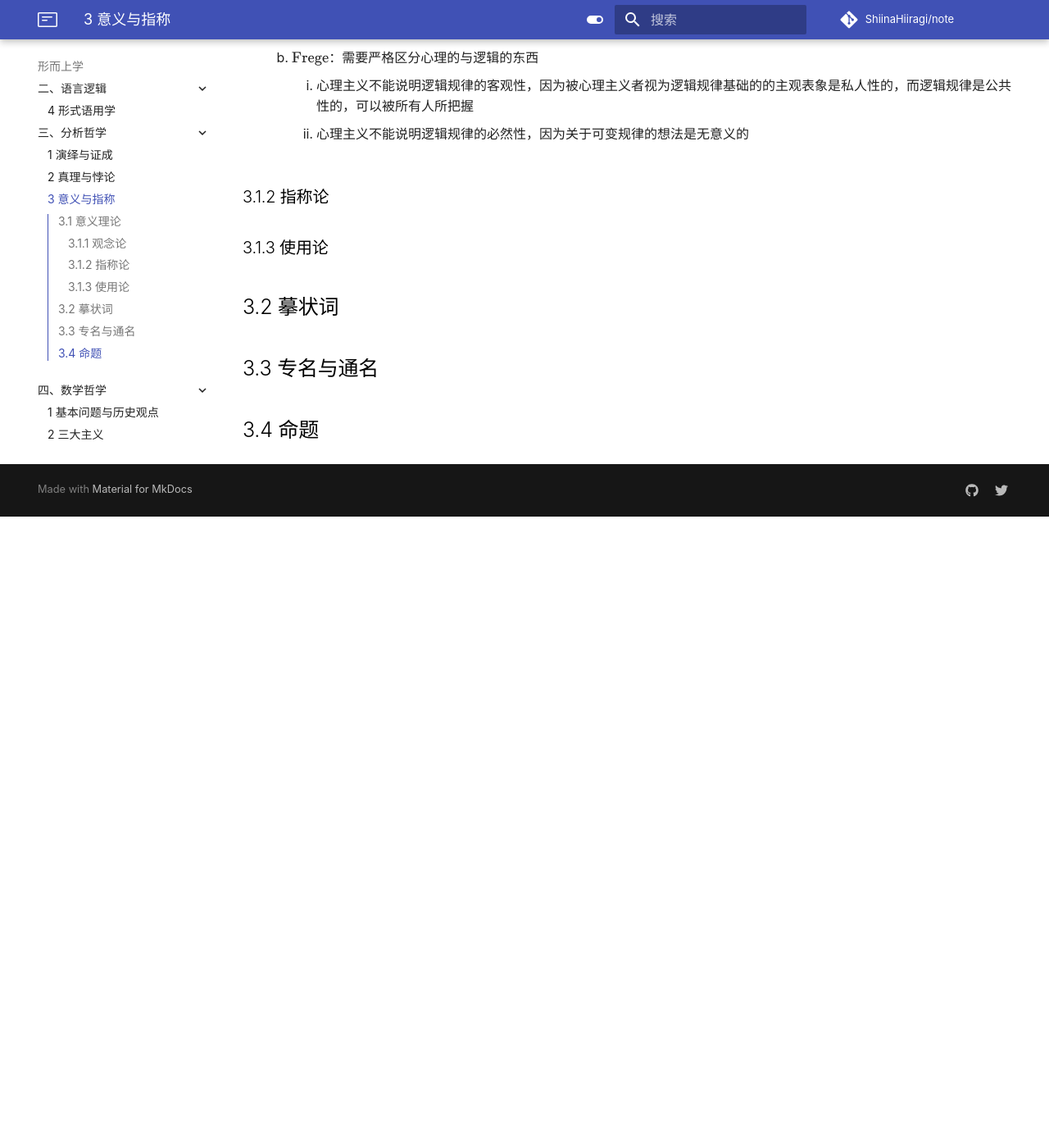
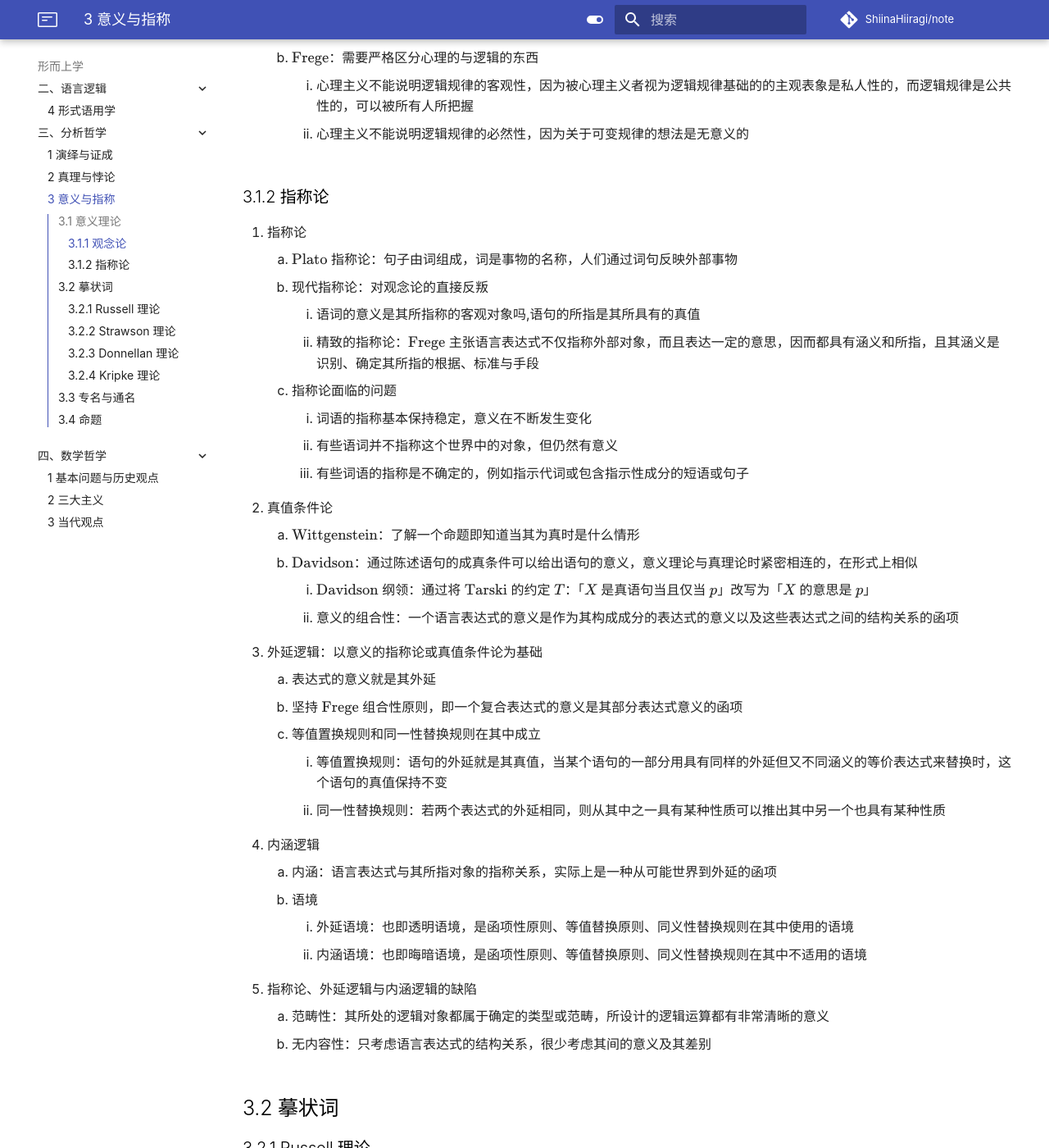
Before and after one commit to ShiinaHiiragi/note, an MkDocs documentation site: the page built from docs/meta/logic/mean.md, in a window 1280 px wide and 1400 px high, scrolled down 1199 px. Shown: the whole window at 82% size. Built offline with MkDocs 1.6.1 and Material for MkDocs 9.7.7, drawn with Linux system fonts in a browser that asks for light colours; comment, search, counter and statistics services are not loaded; before the commit the page ends 1829 px from its top, so only the background shows below that; some of the changed text lies outside the part shown.

Commit message:
stage pinch

```diff
--- a/docs/meta/logic/mean.md
+++ b/docs/meta/logic/mean.md
@@ -31,10 +31,43 @@
         2. 心理主义不能说明逻辑规律的必然性，因为关于可变规律的想法是无意义的
 
 ### 3.1.2 指称论
-
-### 3.1.3 使用论
+1. 指称论
+    1. $\text{Plato}$ 指称论：句子由词组成，词是事物的名称，人们通过词句反映外部事物
+    2. 现代指称论：对观念论的直接反叛
+        1. 语词的意义是其所指称的客观对象吗,语句的所指是其所具有的真值
+        2. 精致的指称论：$\text{Frege}$ 主张语言表达式不仅指称外部对象，而且表达一定的意思，因而都具有涵义和所指，且其涵义是识别、确定其所指的根据、标准与手段
+    3. 指称论面临的问题
+        1. 词语的指称基本保持稳定，意义在不断发生变化
+        2. 有些语词并不指称这个世界中的对象，但仍然有意义
+        3. 有些词语的指称是不确定的，例如指示代词或包含指示性成分的短语或句子
+2. 真值条件论
+    1. $\text{Wittgenstein}$：了解一个命题即知道当其为真时是什么情形
+    2. $\text{Davidson}$：通过陈述语句的成真条件可以给出语句的意义，意义理论与真理论时紧密相连的，在形式上相似
+        1. $\text{Davidson}$ 纲领：通过将 $\text{Tarski}$ 的约定 $T$：「$X$ 是真语句当且仅当 $p$」改写为「$X$ 的意思是 $p$」
+        2. 意义的组合性：一个语言表达式的意义是作为其构成成分的表达式的意义以及这些表达式之间的结构关系的函项
+3. 外延逻辑：以意义的指称论或真值条件论为基础
+    1. 表达式的意义就是其外延
+    2. 坚持 $\text{Frege}$ 组合性原则，即一个复合表达式的意义是其部分表达式意义的函项
+    3. 等值置换规则和同一性替换规则在其中成立
+        1. 等值置换规则：语句的外延就是其真值，当某个语句的一部分用具有同样的外延但又不同涵义的等价表达式来替换时，这个语句的真值保持不变
+        2. 同一性替换规则：若两个表达式的外延相同，则从其中之一具有某种性质可以推出其中另一个也具有某种性质
+4. 内涵逻辑
+    1. 内涵：语言表达式与其所指对象的指称关系，实际上是一种从可能世界到外延的函项
+    2. 语境
+        1. 外延语境：也即透明语境，是函项性原则、等值替换原则、同义性替换规则在其中使用的语境
+        2. 内涵语境：也即晦暗语境，是函项性原则、等值替换原则、同义性替换规则在其中不适用的语境
+5. 指称论、外延逻辑与内涵逻辑的缺陷
+    1. 范畴性：其所处的逻辑对象都属于确定的类型或范畴，所设计的逻辑运算都有非常清晰的意义
+    2. 无内容性：只考虑语言表达式的结构关系，很少考虑其间的意义及其差别
 
 ## 3.2 摹状词
+### 3.2.1 Russell 理论
+
+### 3.2.2 Strawson 理论
+
+### 3.2.3 Donnellan 理论
+
+### 3.2.4 Kripke 理论
 
 ## 3.3 专名与通名
 
```
